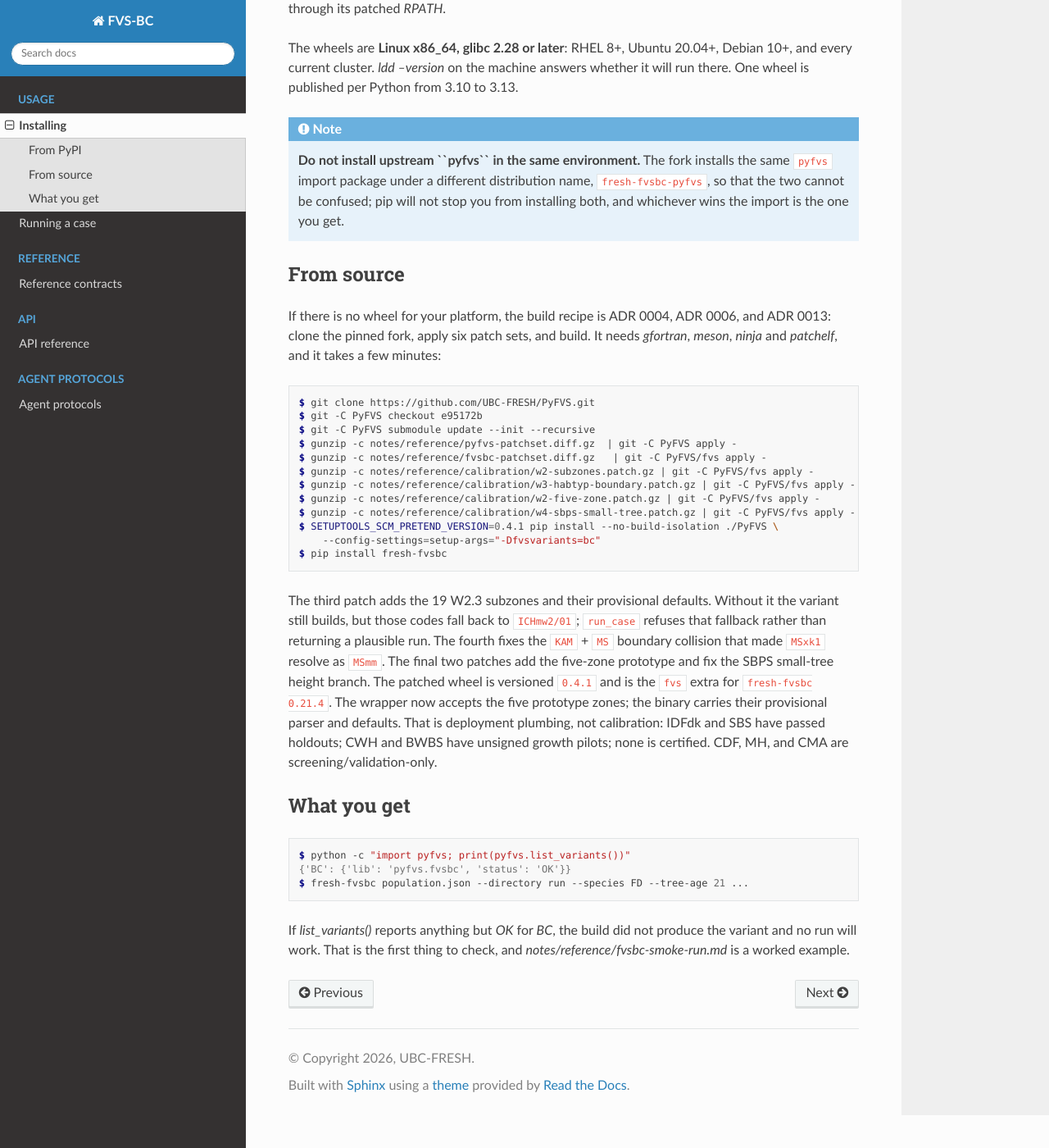
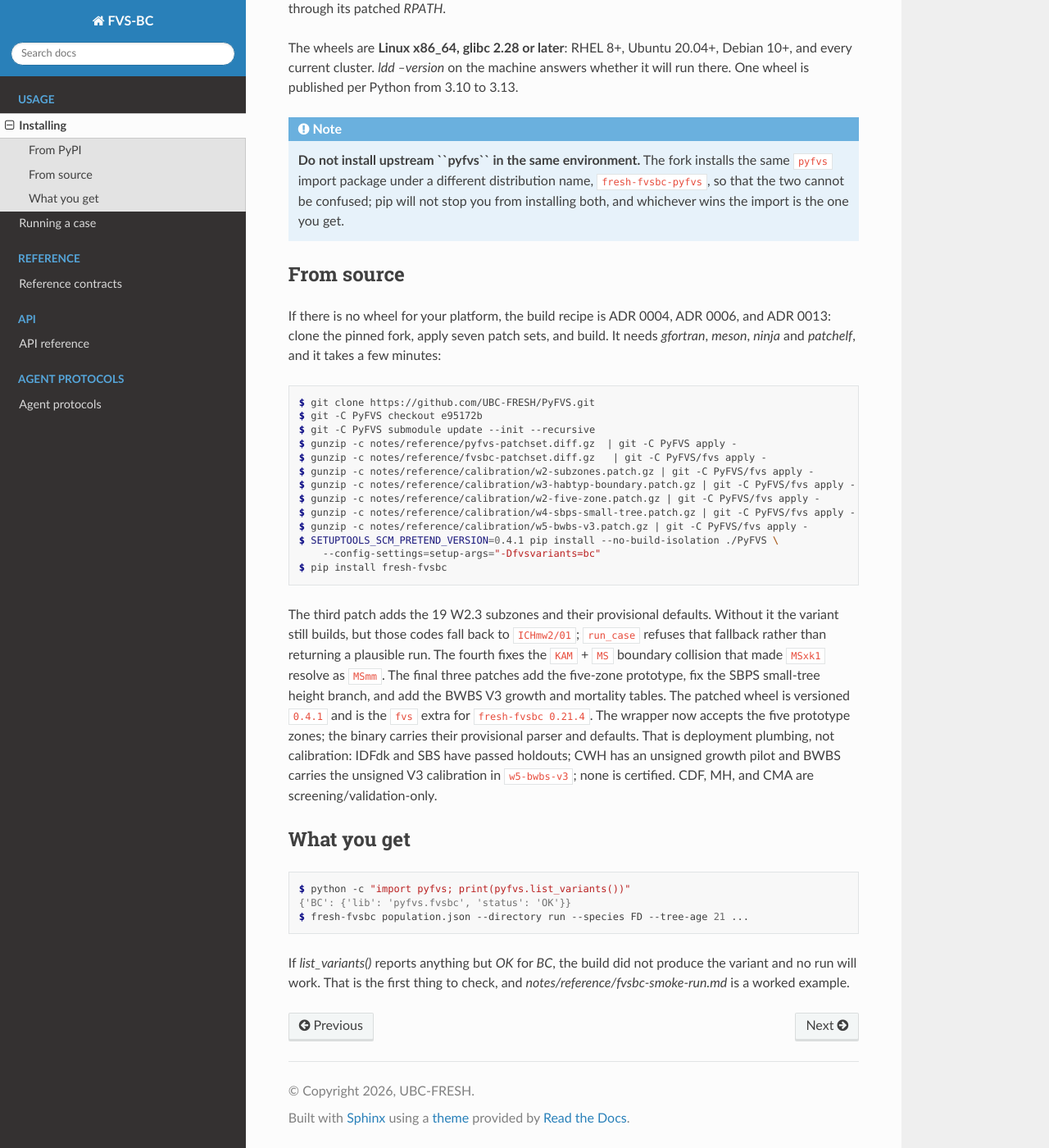
Before and after one commit to UBC-FRESH/fresh-fvsbc, a Sphinx documentation site: the page built from docs/installation.rst, in a window 1280 px wide and 1400 px high, scrolled down 404 px. Shown: the whole window at 82% size. Built offline with Sphinx 7.4.7 and the Read the Docs theme 3.1.0, drawn with Linux system fonts in a browser that asks for light colours.

Commit message:
W5 build the wheel with the BWBS V3 patch

```diff
--- a/docs/installation.rst
+++ b/docs/installation.rst
@@ -31,7 +31,7 @@ From source
 -----------
 
 If there is no wheel for your platform, the build recipe is ADR 0004, ADR 0006, and ADR 0013: clone the pinned
-fork, apply six patch sets, and build. It needs `gfortran`, `meson`, `ninja` and `patchelf`, and it
+fork, apply seven patch sets, and build. It needs `gfortran`, `meson`, `ninja` and `patchelf`, and it
 takes a few minutes:
 
 .. code-block:: console
@@ -45,6 +45,7 @@ takes a few minutes:
    $ gunzip -c notes/reference/calibration/w3-habtyp-boundary.patch.gz | git -C PyFVS/fvs apply -
    $ gunzip -c notes/reference/calibration/w2-five-zone.patch.gz | git -C PyFVS/fvs apply -
    $ gunzip -c notes/reference/calibration/w4-sbps-small-tree.patch.gz | git -C PyFVS/fvs apply -
+   $ gunzip -c notes/reference/calibration/w5-bwbs-v3.patch.gz | git -C PyFVS/fvs apply -
    $ SETUPTOOLS_SCM_PRETEND_VERSION=0.4.1 pip install --no-build-isolation ./PyFVS \
        --config-settings=setup-args="-Dfvsvariants=bc"
    $ pip install fresh-fvsbc
@@ -52,11 +53,11 @@ takes a few minutes:
 The third patch adds the 19 W2.3 subzones and their provisional defaults. Without it the variant still
 builds, but those codes fall back to ``ICHmw2/01``; ``run_case`` refuses that fallback rather than
 returning a plausible run. The fourth fixes the ``KAM`` + ``MS`` boundary collision that made
-``MSxk1`` resolve as ``MSmm``. The final two patches add the five-zone prototype and fix the SBPS small-tree height branch. The
+``MSxk1`` resolve as ``MSmm``. The final three patches add the five-zone prototype, fix the SBPS small-tree height branch, and add the BWBS V3 growth and mortality tables. The
 patched wheel is versioned ``0.4.1`` and is the ``fvs`` extra for ``fresh-fvsbc 0.21.4``. The wrapper
 now accepts the five prototype zones; the binary carries their provisional parser and defaults. That
-is deployment plumbing, not calibration: IDFdk and SBS have passed holdouts; CWH and BWBS have
-unsigned growth pilots; none is certified. CDF, MH, and CMA are screening/validation-only.
+is deployment plumbing, not calibration: IDFdk and SBS have passed holdouts; CWH has an
+unsigned growth pilot and BWBS carries the unsigned V3 calibration in ``w5-bwbs-v3``; none is certified. CDF, MH, and CMA are screening/validation-only.
 
 
 What you get
```
Also changed, not shown: CHANGE_LOG.md (+1 -1 lines), 1 other file.
